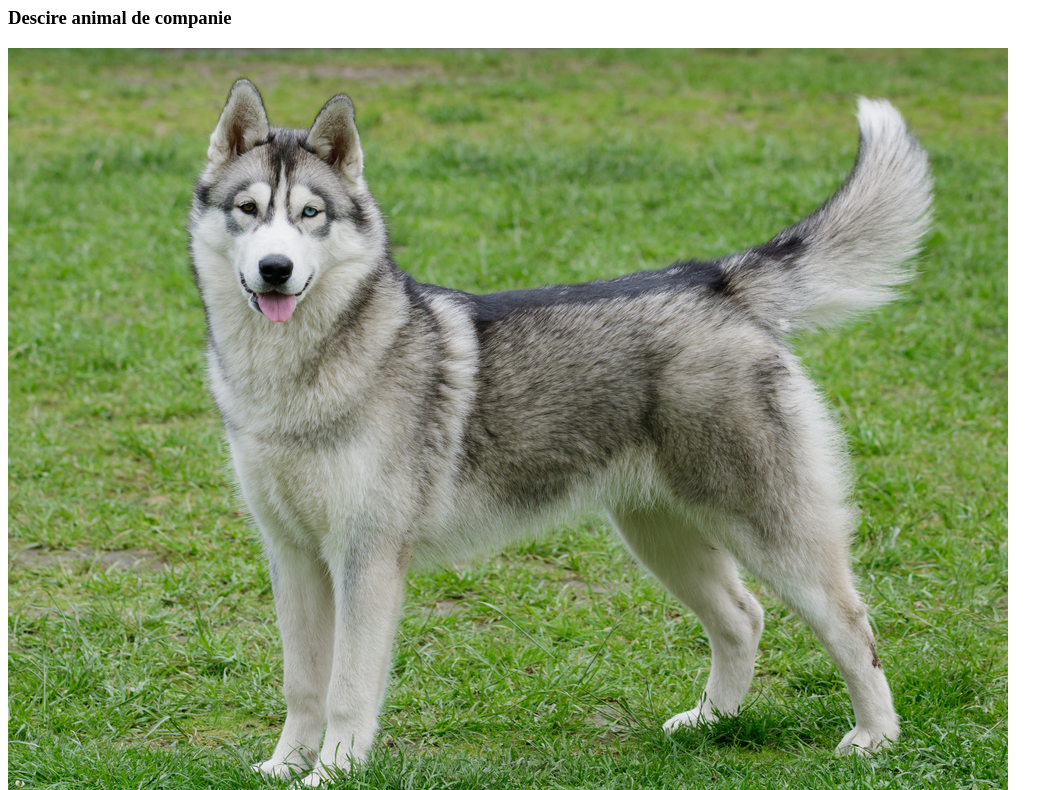
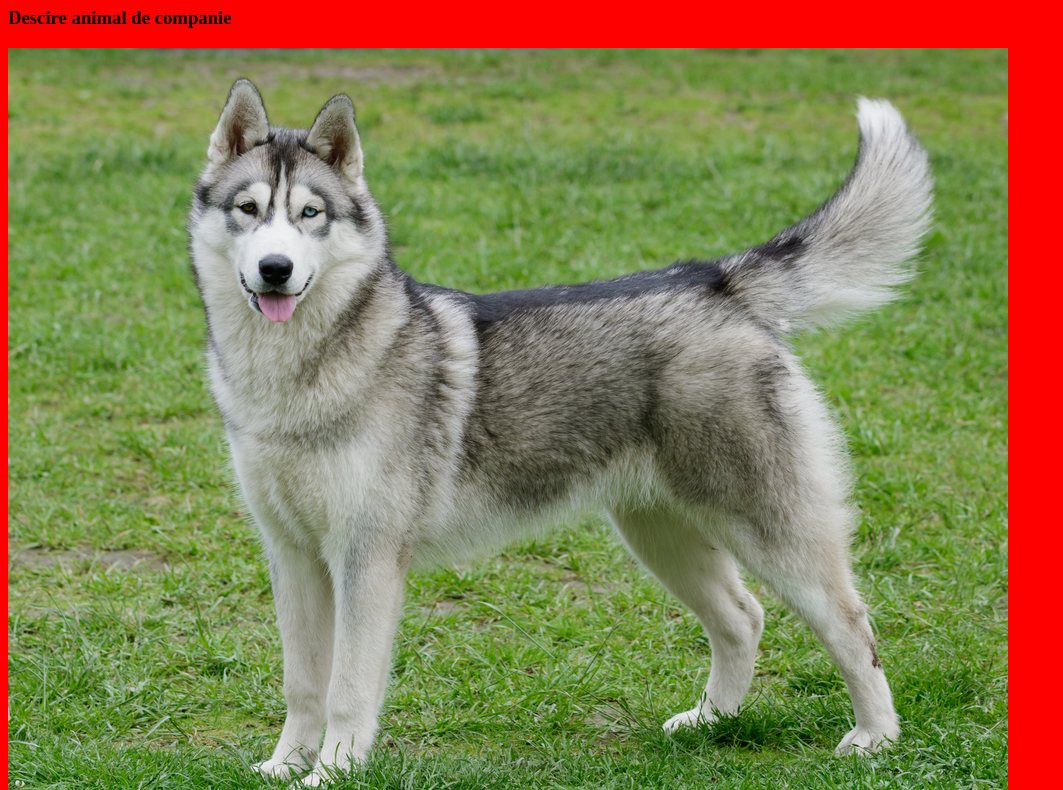
Before and after one commit to iustinr1/Lab-5, a plain HTML site: page index.html in a window 1280 px wide. Shown: the part 73-863 px from the top of the page, without its empty margins (0-1063 px from the left). Drawn offline with Linux system fonts and the light colour scheme; files whose address does not match are found by name.

Commit message:
Update index.html

```diff
--- a/index.html
+++ b/index.html
@@ -4,6 +4,7 @@
 <head>
 <title>Home</title>
 <style>
+body {background-color: red;}
 table {
   font-family: arial, sans-serif;
   border-collapse: collapse;
@@ -22,6 +23,7 @@ tr:nth-child(even) {
 </style>
 </head>
 <body>
+
 <h1> Rusu Iustin </h1>
 <h3> Descire animal de companie </h3>
 
```
